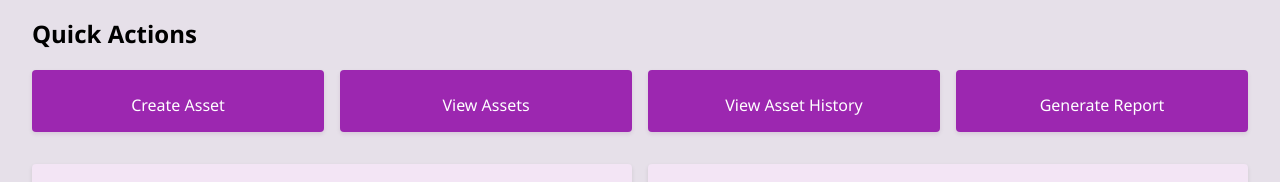
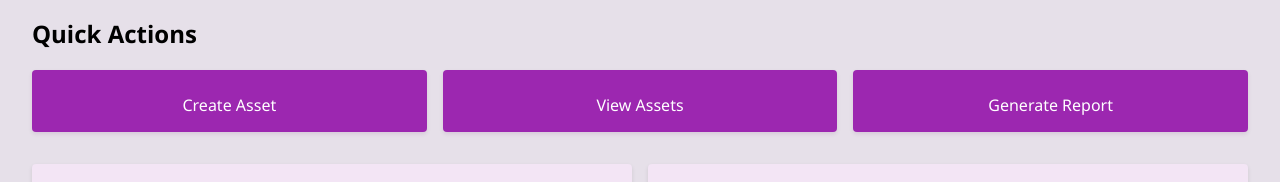
Before and after one commit to kingjj-tech/Asset-Tracker, a React (Create React App) app in the folder asset-tracker-frontend/: page /user-dashboard in a window 1280 px wide. Shown: the part 150-332 px from the top of the page. Built offline with nearby package versions, Linux system fonts and the light colour scheme; no server answers.

Commit message:
Update userDashboard.js

```diff
--- a/asset-tracker-frontend/src/components/userDashboard.js
+++ b/asset-tracker-frontend/src/components/userDashboard.js
@@ -236,10 +236,6 @@ const UserDashboard = () => {
             <ActionIcon className="fas fa-list"></ActionIcon>
             <span>View Assets</span>
           </ActionLink>
-          <ActionLink to="/view-asset-history">
-            <ActionIcon className="fas fa-history"></ActionIcon>
-            <span>View Asset History</span>
-          </ActionLink>
           <ActionLink to="/generate-report">
             <ActionIcon className="fas fa-file-alt"></ActionIcon>
             <span>Generate Report</span>
```
